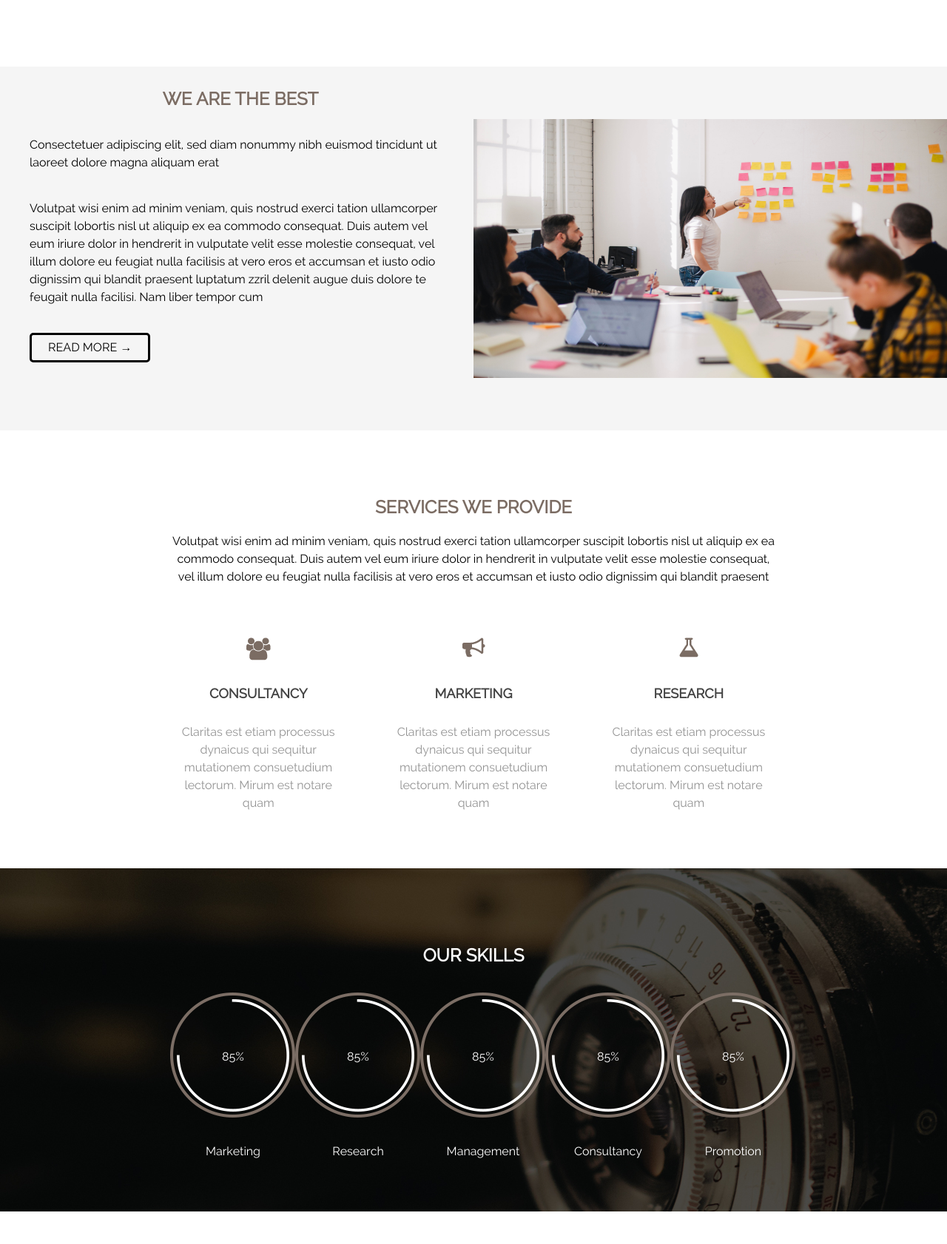
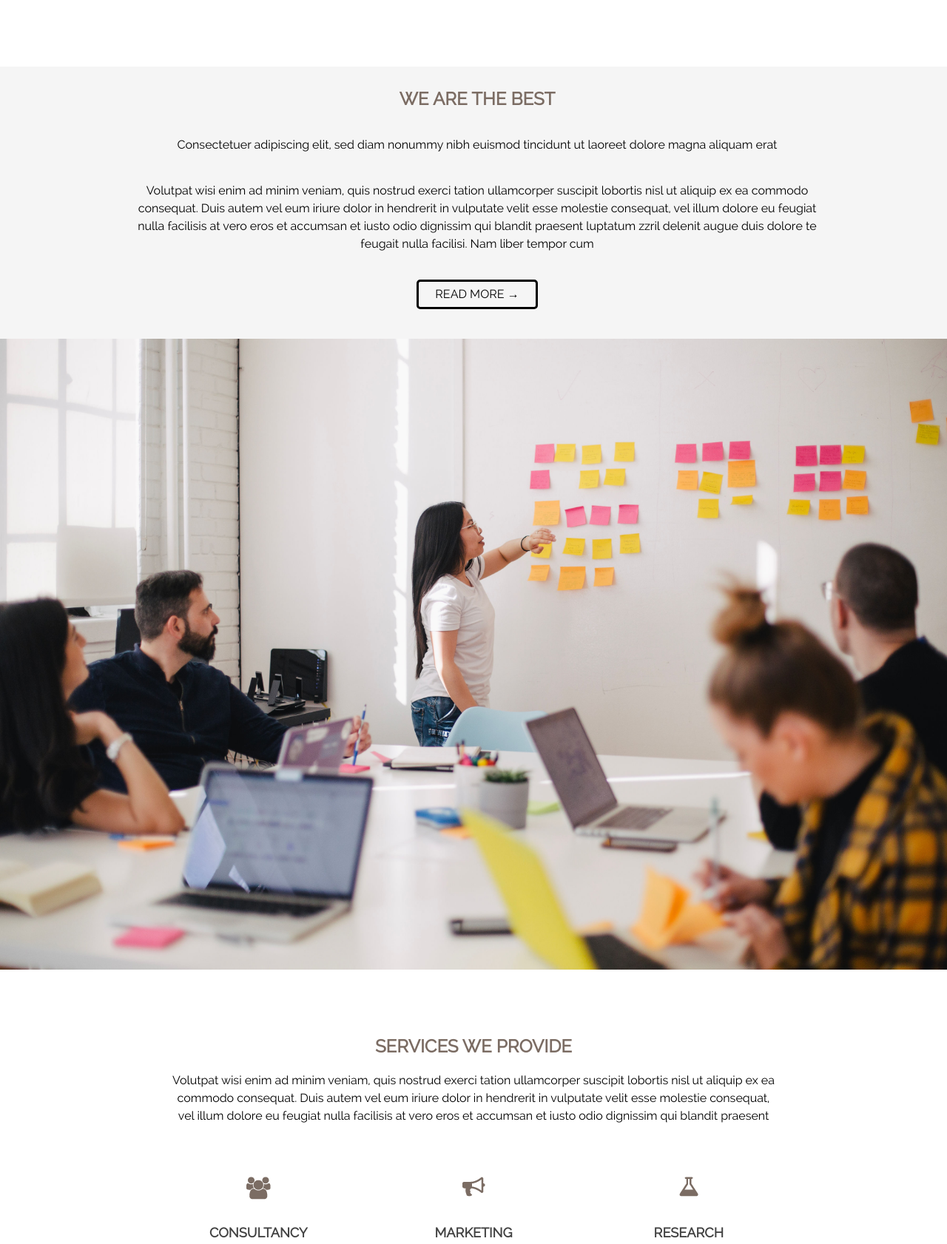
Before and after one commit to yaiestura/mairala_web, a plain HTML site: page index.html in a window 1280 px wide. Shown: the part 1118-2800 px from the top of the page at 74% size. Drawn offline with nearby package versions, Linux system fonts and the light colour scheme.

Commit message:
neat adaptive design

```diff
--- a/css/style.scss
+++ b/css/style.scss
@@ -88,7 +88,7 @@ nav {
 /* Main Slide Style*/
 
 .main-slide {
-    background: url(/media/bg.jpg) no-repeat;
+    background: url(/media/bg.jpg) repeat-x;
     text-transform: uppercase;
     color: #fff;
 }
@@ -278,7 +278,7 @@ nav {
 }
 
 .skills {
-    background: url("/media/skills.jpg") no-repeat;
+    background: url("/media/skills.jpg") repeat-x;
     text-align: center;
     padding-top: 104px;
 }
@@ -293,7 +293,8 @@ nav {
     display: -ms-flex;
     display: -o-flex;
     display: flex;
-    justify-content: space-between;
+    justify-content: space-around;
+    flex-flow: row wrap;
     width: 64%;
     margin: 0 auto;
     text-align: center;
@@ -876,7 +877,6 @@ input[type=text]:focus,input[type=email]:focus, textarea:focus {
     }
 
     .skills {
-        background: black;
         padding-top: 50px;
         .skills-wrapper {
             flex-direction: column;
@@ -1071,12 +1071,18 @@ input[type=text]:focus,input[type=email]:focus, textarea:focus {
             padding: 15px 30px;
         }
     }
+    .services-wrapper {
+        width: 85%;
+    }
     .services-cards {
         justify-content: center;
         .card {
             flex-basis: 50%;
             margin-bottom: 30px;
         }
+    }
+    .skills {
+        background: black;
     }
     .team-wrapper {
         width: 85%;
@@ -1098,11 +1104,15 @@ input[type=text]:focus,input[type=email]:focus, textarea:focus {
         width: 85%;
     }
     .we-best {
+        flex-direction: column;
         align-items: center;
         h2 {
             margin-top: 30px;
         }
         .best-content {
+            width: 80%;
+            margin: 0 auto;
+            text-align: center;
             p, h2 {
                 margin-left: 40px;
                 margin-right: 30px;
@@ -1110,13 +1120,21 @@ input[type=text]:focus,input[type=email]:focus, textarea:focus {
             h2 {
                 text-align: center;
             }
+            p:last-child {
+                margin-bottom: 40px;
+            }
         }
         img {
-            height: 350px;
-            clip-path: none;
+            width: 100%;
+            height: auto;
+            margin-left: 0;
         }
     }
+    .skills-wrapper {
+        width: 90%;
+    }
 }
+
 
 @media (max-width: 1540px) {
     .we-best {
```
Also changed, not shown: css/style.css, 1 other file.
